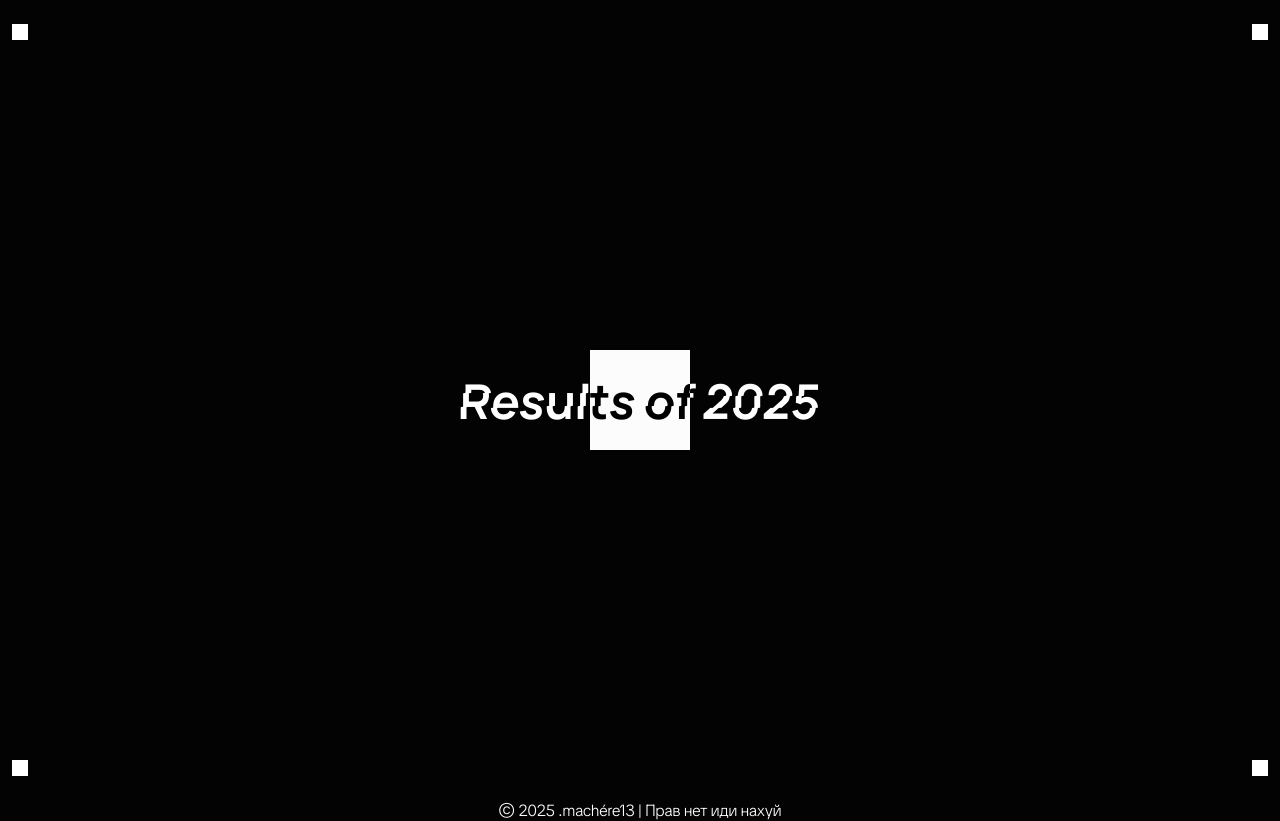
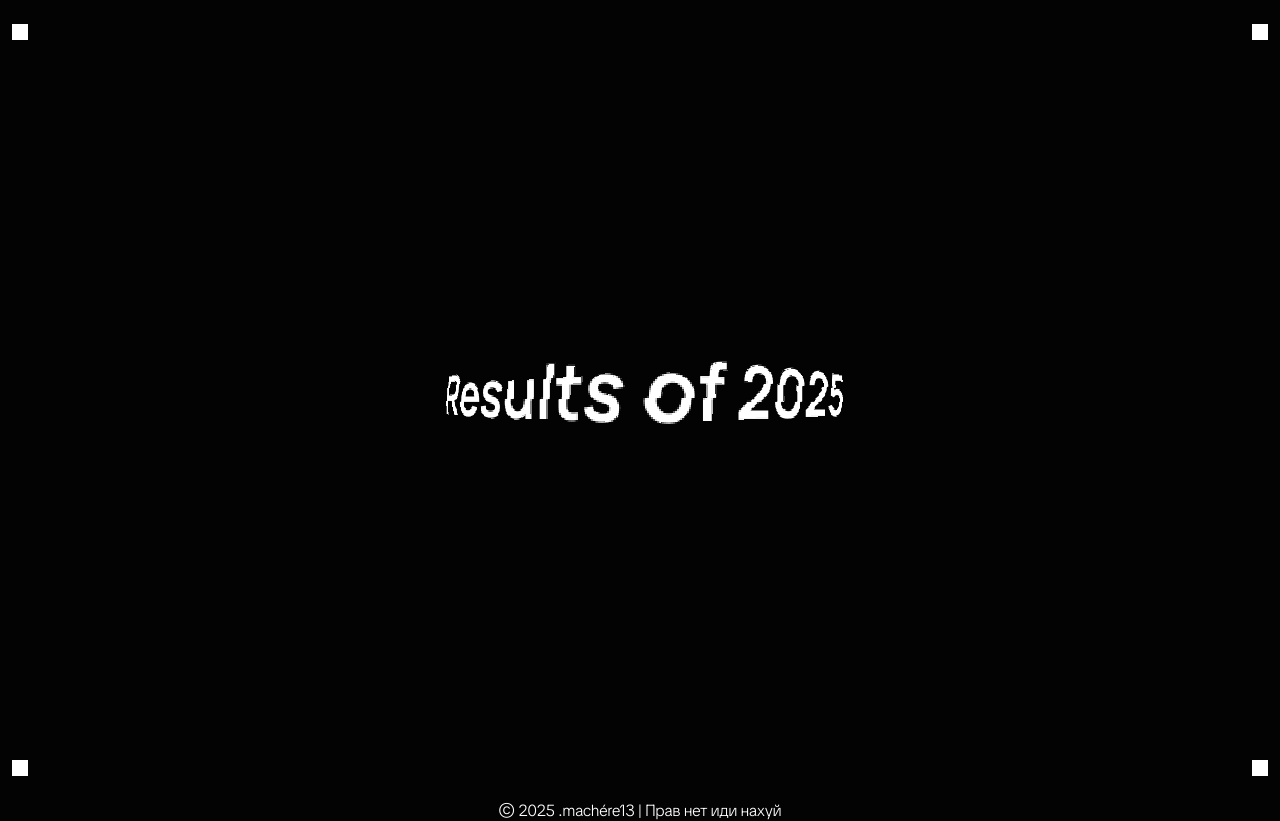
Before and after one commit to machere13/PET.ResultsOf2025, a website: page index.html in a window 1280 px wide. Drawn offline with Linux system fonts and the light colour scheme; animation ran at ten frames a second.

Commit message:
feat: added fish eye animation

```diff
--- /dev/null
+++ b/fish-eye-text.js
@@ -0,0 +1,90 @@
+document.addEventListener('DOMContentLoaded', function() {
+    const canvas = document.getElementById('fish-eye-canvas');
+    const ctx = canvas.getContext('2d');
+    const titleElement = document.getElementById('section-main__title');
+
+    const canvasSize = 600;
+    canvas.width = canvasSize;
+    canvas.height = canvasSize;
+
+    document.fonts.ready.then(() => {
+        const computedStyle = window.getComputedStyle(titleElement);
+        const fontSize = parseInt(computedStyle.fontSize);
+        const fontFamily = computedStyle.fontFamily;
+        const textColor = computedStyle.color;
+
+        const textCanvas = document.createElement('canvas');
+        const textCtx = textCanvas.getContext('2d');
+        textCanvas.width = canvasSize;
+        textCanvas.height = canvasSize;
+
+        textCtx.font = `${fontSize}px ${fontFamily}`;
+        textCtx.fillStyle = textColor;
+        textCtx.textAlign = 'center';
+        textCtx.textBaseline = 'middle';
+        textCtx.fillText('Results of 2025', canvasSize / 2, canvasSize / 2);
+
+    const imageData = textCtx.getImageData(0, 0, canvasSize, canvasSize);
+
+    function applyFishEyeEffect(centerX, centerY, radius) {
+        const pixels = imageData.data;
+        const newImageData = ctx.createImageData(canvasSize, canvasSize);
+        const newPixels = newImageData.data;
+
+        for (let i = 0; i < newPixels.length; i += 4) {
+            newPixels[i] = 0;
+            newPixels[i + 1] = 0;
+            newPixels[i + 2] = 0;
+            newPixels[i + 3] = 0;
+        }
+
+        for (let y = 0; y < canvasSize; y++) {
+            for (let x = 0; x < canvasSize; x++) {
+                const dx = x - centerX;
+                const dy = y - centerY;
+                const distance = Math.sqrt(dx * dx + dy * dy);
+
+                if (distance <= radius) {
+                    const normalizedDistance = distance / radius;
+                    const fishEyeDistance = Math.sqrt(1 - normalizedDistance * normalizedDistance);
+                    const newDistance = (normalizedDistance + (1 - fishEyeDistance)) / 2;
+
+                    if (newDistance <= 1) {
+                        const angle = Math.atan2(dy, dx);
+                        const newX = centerX + newDistance * radius * Math.cos(angle);
+                        const newY = centerY + newDistance * radius * Math.sin(angle);
+
+                        const sourceIndex = (Math.floor(newY) * canvasSize + Math.floor(newX)) * 4;
+                        const targetIndex = (y * canvasSize + x) * 4;
+
+                        if (sourceIndex >= 0 && sourceIndex < pixels.length) {
+                            newPixels[targetIndex] = pixels[sourceIndex];
+                            newPixels[targetIndex + 1] = pixels[sourceIndex + 1];
+                            newPixels[targetIndex + 2] = pixels[sourceIndex + 2];
+                            newPixels[targetIndex + 3] = pixels[sourceIndex + 3];
+                        }
+                    }
+                }
+            }
+        }
+
+        ctx.putImageData(newImageData, 0, 0);
+    }
+
+    let animationId;
+    let time = 0;
+
+    function animate() {
+        time += 0.01;
+        const centerX = canvasSize / 2 + Math.sin(time) * 15;
+        const centerY = canvasSize / 2 + Math.cos(time * 0.5) * 3;
+        const radius = canvasSize / 3 + Math.sin(time * 0.8) * 10;
+
+        applyFishEyeEffect(centerX, centerY, radius);
+
+        animationId = requestAnimationFrame(animate);
+    }
+
+        animate();
+    });
+});
--- a/index.html
+++ b/index.html
@@ -18,12 +18,12 @@
       </div>
     </div>
     <section id="section-main">
+      <canvas id="fish-eye-canvas"></canvas>
       <h1 id="section-main__title">Results of 2025</h1>
-
-      <div id="section-main__square"></div>
     </section>
     <footer>
       <p>© 2025 .machére13 | Прав нет иди нахуй</p>
     </footer>
+    <script src="fish-eye-text.js"></script>
   </body>
 </html>
--- a/stylesheets/index.css
+++ b/stylesheets/index.css
@@ -8,6 +8,17 @@ html, body {
 h1 {
     font-family: Slifted, sans-serif;
     font-size: 48px;
+    position: absolute;
+    visibility: hidden;
+}
+
+#fish-eye-canvas {
+    position: absolute;
+    top: 50%;
+    left: 50%;
+    transform: translate(-50%, -50%);
+    z-index: 1;
+    pointer-events: none;
 }
 
 p {
@@ -23,17 +34,6 @@ p {
     height: 100vh;
     width: 100%;
     position: relative;
-}
-
-#section-main__square {
-    width: 100px;
-    height: 100px;
-    background-color: var(--color-background-white);
-    position: absolute;
-    top: 50%;
-    left: 50%;
-    transform: translate(-50%, -50%);
-    mix-blend-mode: difference;
 }
 
 #squares-container {
@@ -63,6 +63,7 @@ p {
     min-height: 16px;
     background-color: var(--color-background-white);
     animation: square-spin 1s linear infinite;
+    mix-blend-mode: difference;
 }
 
 footer {
```
